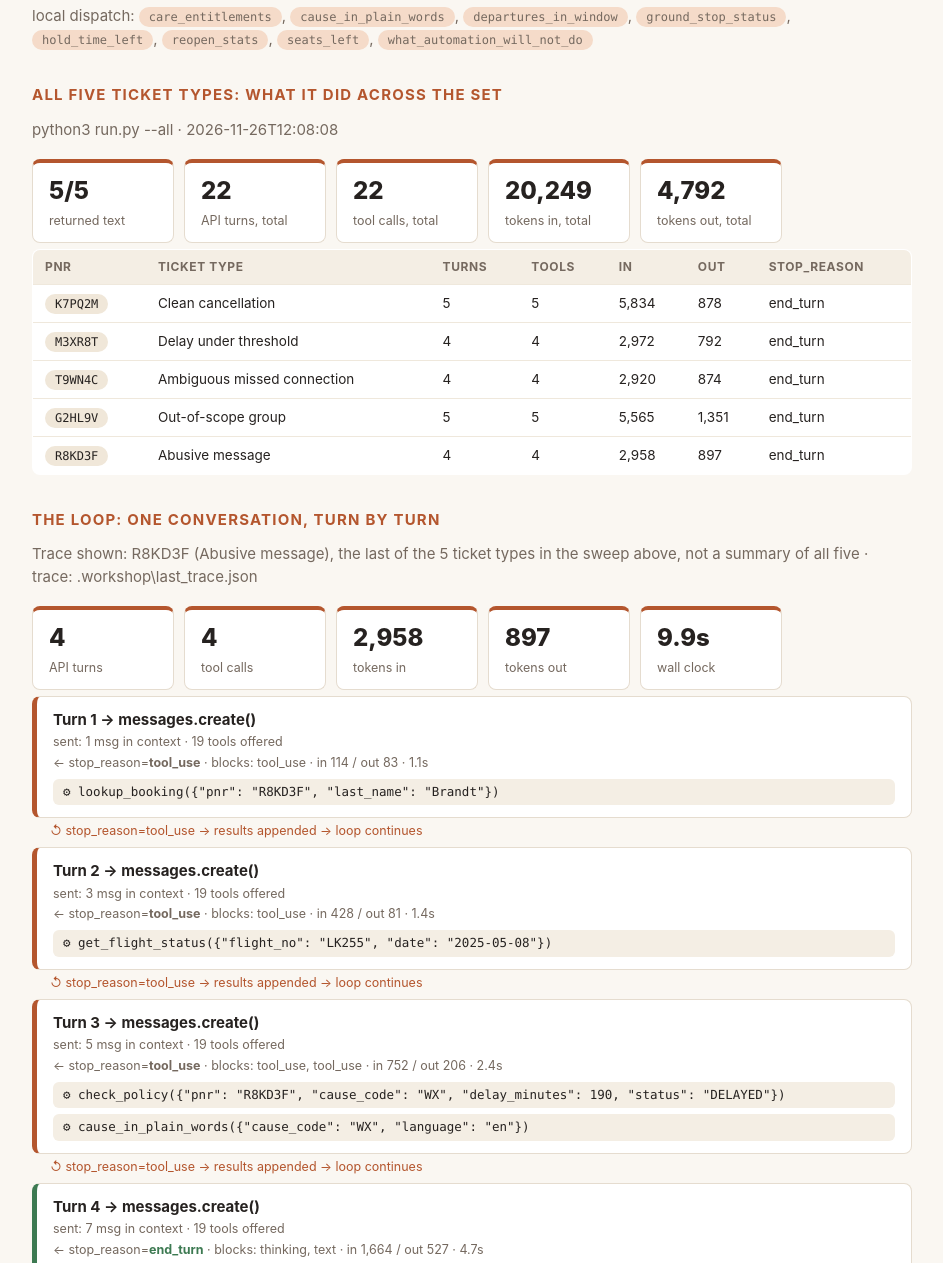
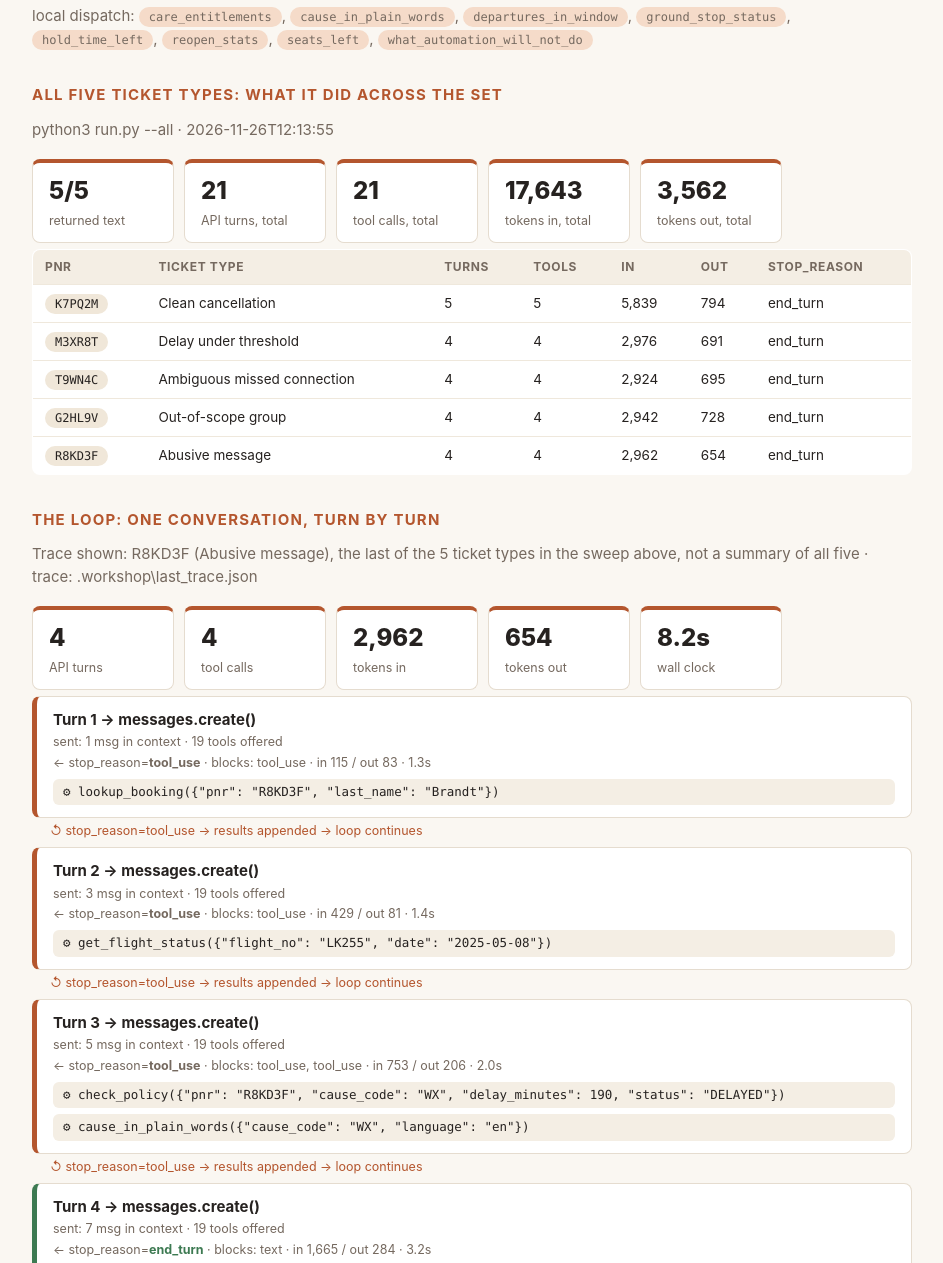
Before and after one commit to VinodKumarMTCS/larkspur-exercise, a plain HTML site: page readout.html in a window 1280 px wide. Shown: the part 1514-2777 px from the top of the page, without its empty margins (168-1111 px from the left). Drawn offline with Linux system fonts and the light colour scheme.

Commit message:
canon: gate 4.1 by IpshitaChakraborty
Step 4.1 (Make the change, measure it) saved. Green on this laptop: 1.3, 1.4, 2.1, 2.2, 4.1.
Changed since the last canon: readout-trace.json +6 -6, readout.html +20 -20.
Why: Our goal, our change, and how much better it got
Behind? python3 pod_sync.py --take-canon, then in claude: /catchup

```diff
--- a/readout.html
+++ b/readout.html
@@ -38,7 +38,7 @@ th { background: #f4eee4; font-size: 12px; letter-spacing: .05em; text-transform
 .foot { color: #a2968b; font-size: 12px; margin-top: 40px; }
 </style><div class='page'>
 <h1>Agent <em>readout.</em></h1>
-<p class='sub'>Team Room 12 · 2026-11-26 12:11</p>
+<p class='sub'>Team Room 12 · 2026-11-26 12:54</p>
 <h2>Architecture: what the agent is</h2>
 <div class='strip'>
 <div class='stat'><b>19</b><span>tools offered</span></div>
@@ -46,7 +46,7 @@ th { background: #f4eee4; font-size: 12px; letter-spacing: .05em; text-transform
 <div class='stat'><b>2</b><span>served over MCP</span></div>
 <div class='stat'><b>8</b><span>loop ceiling</span></div>
 <div class='stat'><b>1478</b><span>system prompt chars</span></div>
-<div class='stat'><b>0</b><span>tone addendum chars</span></div>
+<div class='stat'><b>38</b><span>tone addendum chars</span></div>
 </div>
 <table><tr><th>tool</th><th>description</th><th>chars</th><th></th></tr>
 <tr><td><span class='pill'>lookup_booking</span></td><td>Retrieve a Larkspur reservation from Altura by confirmation code (PNR) and the passenger&#x27;s last name. Both are</td><td>283</td><td></td></tr>
@@ -72,48 +72,48 @@ th { background: #f4eee4; font-size: 12px; letter-spacing: .05em; text-transform
 <p class='sub'>2 of those 19 tools are served by support/mcp_server.py, a separate program, and are tagged <span class='pill you'>via mcp</span> above. Claude cannot tell: same name, same description, same tokens.</p>
 <p class='sub'>local dispatch: <span class='pill you'>care_entitlements</span>, <span class='pill you'>cause_in_plain_words</span>, <span class='pill you'>departures_in_window</span>, <span class='pill you'>ground_stop_status</span>, <span class='pill you'>hold_time_left</span>, <span class='pill you'>reopen_stats</span>, <span class='pill you'>seats_left</span>, <span class='pill you'>what_automation_will_not_do</span></p>
 <h2>All five ticket types: what it did across the set</h2>
-<p class='sub'>python3 run.py --all · 2026-11-26T12:08:08</p>
+<p class='sub'>python3 run.py --all · 2026-11-26T12:13:55</p>
 <div class='strip'>
 <div class='stat'><b>5/5</b><span>returned text</span></div>
-<div class='stat'><b>22</b><span>API turns, total</span></div>
-<div class='stat'><b>22</b><span>tool calls, total</span></div>
-<div class='stat'><b>20,249</b><span>tokens in, total</span></div>
-<div class='stat'><b>4,792</b><span>tokens out, total</span></div>
+<div class='stat'><b>21</b><span>API turns, total</span></div>
+<div class='stat'><b>21</b><span>tool calls, total</span></div>
+<div class='stat'><b>17,643</b><span>tokens in, total</span></div>
+<div class='stat'><b>3,562</b><span>tokens out, total</span></div>
 </div>
 <table><tr><th>pnr</th><th>ticket type</th><th>turns</th><th>tools</th><th>in</th><th>out</th><th>stop_reason</th></tr>
-<tr><td><span class='pill'>K7PQ2M</span></td><td>Clean cancellation</td><td>5</td><td>5</td><td>5,834</td><td>878</td><td>end_turn</td></tr>
-<tr><td><span class='pill'>M3XR8T</span></td><td>Delay under threshold</td><td>4</td><td>4</td><td>2,972</td><td>792</td><td>end_turn</td></tr>
-<tr><td><span class='pill'>T9WN4C</span></td><td>Ambiguous missed connection</td><td>4</td><td>4</td><td>2,920</td><td>874</td><td>end_turn</td></tr>
-<tr><td><span class='pill'>G2HL9V</span></td><td>Out-of-scope group</td><td>5</td><td>5</td><td>5,565</td><td>1,351</td><td>end_turn</td></tr>
-<tr><td><span class='pill'>R8KD3F</span></td><td>Abusive message</td><td>4</td><td>4</td><td>2,958</td><td>897</td><td>end_turn</td></tr>
+<tr><td><span class='pill'>K7PQ2M</span></td><td>Clean cancellation</td><td>5</td><td>5</td><td>5,839</td><td>794</td><td>end_turn</td></tr>
+<tr><td><span class='pill'>M3XR8T</span></td><td>Delay under threshold</td><td>4</td><td>4</td><td>2,976</td><td>691</td><td>end_turn</td></tr>
+<tr><td><span class='pill'>T9WN4C</span></td><td>Ambiguous missed connection</td><td>4</td><td>4</td><td>2,924</td><td>695</td><td>end_turn</td></tr>
+<tr><td><span class='pill'>G2HL9V</span></td><td>Out-of-scope group</td><td>4</td><td>4</td><td>2,942</td><td>728</td><td>end_turn</td></tr>
+<tr><td><span class='pill'>R8KD3F</span></td><td>Abusive message</td><td>4</td><td>4</td><td>2,962</td><td>654</td><td>end_turn</td></tr>
 </table>
 <h2>The loop: one conversation, turn by turn</h2>
 <p class='sub'>Trace shown: R8KD3F (Abusive message), the last of the 5 ticket types in the sweep above, not a summary of all five · trace: .workshop\last_trace.json</p>
 <div class='strip'>
 <div class='stat'><b>4</b><span>API turns</span></div>
 <div class='stat'><b>4</b><span>tool calls</span></div>
-<div class='stat'><b>2,958</b><span>tokens in</span></div>
-<div class='stat'><b>897</b><span>tokens out</span></div>
-<div class='stat'><b>9.9s</b><span>wall clock</span></div>
+<div class='stat'><b>2,962</b><span>tokens in</span></div>
+<div class='stat'><b>654</b><span>tokens out</span></div>
+<div class='stat'><b>8.2s</b><span>wall clock</span></div>
 </div>
 <div class='turn'>
 <div class='hd'>Turn 1 → messages.create()</div>
 <div class='meta'>sent: 1 msg in context · 19 tools offered</div>
-<div class='meta'>← stop_reason=<b>tool_use</b> · blocks: tool_use · in 114 / out 83 · 1.1s</div>
+<div class='meta'>← stop_reason=<b>tool_use</b> · blocks: tool_use · in 115 / out 83 · 1.3s</div>
 <div class='tool'>⚙ lookup_booking({&quot;pnr&quot;: &quot;R8KD3F&quot;, &quot;last_name&quot;: &quot;Brandt&quot;})</div>
 </div>
 <div class='loopback'>↺ stop_reason=tool_use → results appended → loop continues</div>
 <div class='turn'>
 <div class='hd'>Turn 2 → messages.create()</div>
 <div class='meta'>sent: 3 msg in context · 19 tools offered</div>
-<div class='meta'>← stop_reason=<b>tool_use</b> · blocks: tool_use · in 428 / out 81 · 1.4s</div>
+<div class='meta'>← stop_reason=<b>tool_use</b> · blocks: tool_use · in 429 / out 81 · 1.4s</div>
 <div class='tool'>⚙ get_flight_status({&quot;flight_no&quot;: &quot;LK255&quot;, &quot;date&quot;: &quot;2025-05-08&quot;})</div>
 </div>
 <div class='loopback'>↺ stop_reason=tool_use → results appended → loop continues</div>
 <div class='turn'>
 <div class='hd'>Turn 3 → messages.create()</div>
 <div class='meta'>sent: 5 msg in context · 19 tools offered</div>
-<div class='meta'>← stop_reason=<b>tool_use</b> · blocks: tool_use, tool_use · in 752 / out 206 · 2.4s</div>
+<div class='meta'>← stop_reason=<b>tool_use</b> · blocks: tool_use, tool_use · in 753 / out 206 · 2.0s</div>
 <div class='tool'>⚙ check_policy({&quot;pnr&quot;: &quot;R8KD3F&quot;, &quot;cause_code&quot;: &quot;WX&quot;, &quot;delay_minutes&quot;: 190, &quot;status&quot;: &quot;DELAYED&quot;})</div>
 <div class='tool'>⚙ cause_in_plain_words({&quot;cause_code&quot;: &quot;WX&quot;, &quot;language&quot;: &quot;en&quot;})</div>
 </div>
@@ -121,7 +121,7 @@ th { background: #f4eee4; font-size: 12px; letter-spacing: .05em; text-transform
 <div class='turn done'>
 <div class='hd'>Turn 4 → messages.create()</div>
 <div class='meta'>sent: 7 msg in context · 19 tools offered</div>
-<div class='meta'>← stop_reason=<b class='stopped'>end_turn</b> · blocks: thinking, text · in 1,664 / out 527 · 4.7s</div>
+<div class='meta'>← stop_reason=<b class='stopped'>end_turn</b> · blocks: text · in 1,665 / out 284 · 3.2s</div>
 </div>
 <p class='foot'>Generated by readout.py · Larkspur Airlines is a fictional training scenario · Confidential / do not distribute</p></div>
-<script type="application/json" id="evidence">{"generated": "2026-11-26T12:11:13", "pod": "Room 12", "banked_by": "Apurva Berthwal", "banked": {"1.2": "38F-A40", "1.3": "C9B-C83", "1.4": "85A-C80", "2.1": "79C-390", "2.2": "114-80D", "3.1": "702-AD4", "4.1": "30E-C0E"}, "trace": {"turns": 4, "tool_calls": 4, "tool_names": ["lookup_booking", "get_flight_status", "check_policy", "cause_in_plain_words"], "saw_thinking": true, "used_format": false, "used_tool_choice_none": false, "streamed": false, "deltas_seen": 0, "tokens": {"input": 2958, "output": 897, "cache_read": 22852, "cache_write": 2168}, "cache_hit_ratio": 0.8167846164843806, "elapsed": 9.9}, "all_shapes": {"attempted": 5, "shapes": 5, "failed": 0, "resolved": 5, "turns": 22, "tool_calls": 22, "tokens_in": 20249, "tokens_out": 4792, "cache_read": 119973, "unfinished": [], "errors": []}}</script>
+<script type="application/json" id="evidence">{"generated": "2026-11-26T12:54:04", "pod": "Room 12", "banked_by": "Ipshita", "banked": {"1.3": "A7E-7D2", "1.4": "2D7-9DD", "2.1": "369-EAF", "2.2": "65B-96C", "4.1": "243-D43"}, "trace": {"turns": 4, "tool_calls": 4, "tool_names": ["lookup_booking", "get_flight_status", "check_policy", "cause_in_plain_words"], "saw_thinking": false, "used_format": false, "used_tool_choice_none": false, "streamed": false, "deltas_seen": 0, "tokens": {"input": 2962, "output": 654, "cache_read": 22852, "cache_write": 2228}, "cache_hit_ratio": 0.8149204764282149, "elapsed": 8.2}, "all_shapes": {"attempted": 5, "shapes": 5, "failed": 0, "resolved": 5, "turns": 21, "tool_calls": 21, "tokens_in": 17643, "tokens_out": 3562, "cache_read": 119973, "unfinished": [], "errors": []}}</script>
```
Also changed, not shown: readout-trace.json (+6 -6 lines).
